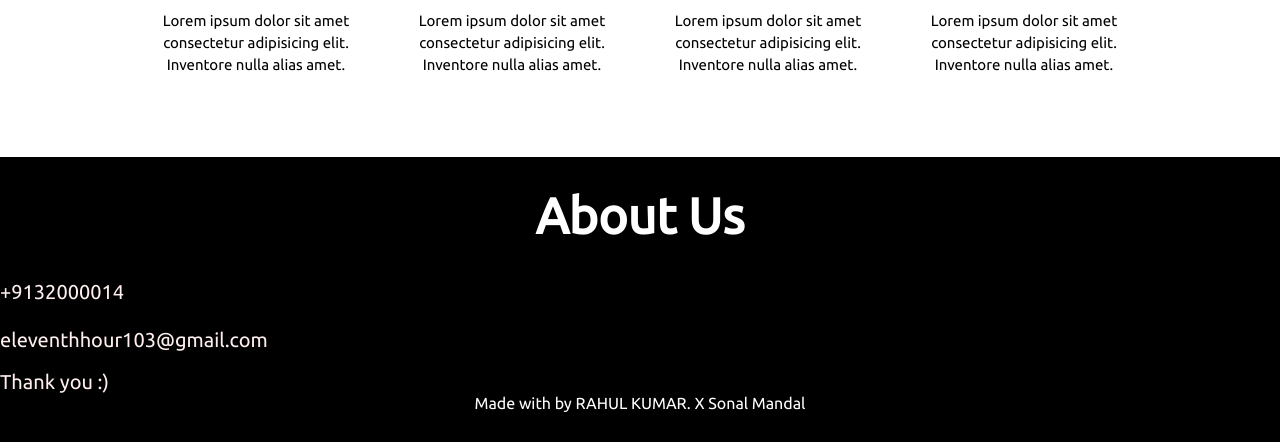
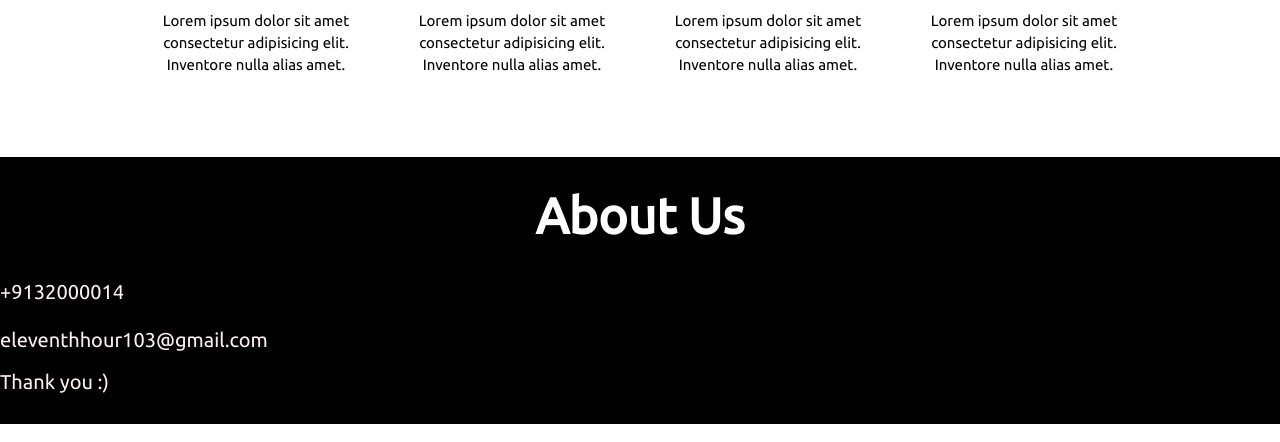
Before and after one commit to HarshAnand926/hospital, a plain HTML site: page index.html in a window 1280 px wide. Shown: the part 4398-4840 px from the top of the page. Drawn offline with Linux system fonts and the light colour scheme; files whose address does not match are found by name; a web font is replaced by a local one.

Commit message:
Update index.html

```diff
--- a/index.html
+++ b/index.html
@@ -135,7 +135,7 @@
         <p class="foot"> Thank you :)</p>
 
 
-        <p>Made with by RAHUL KUMAR. X Sonal Mandal</i></p>
+
     </section>
 </body>
 </html>
```
